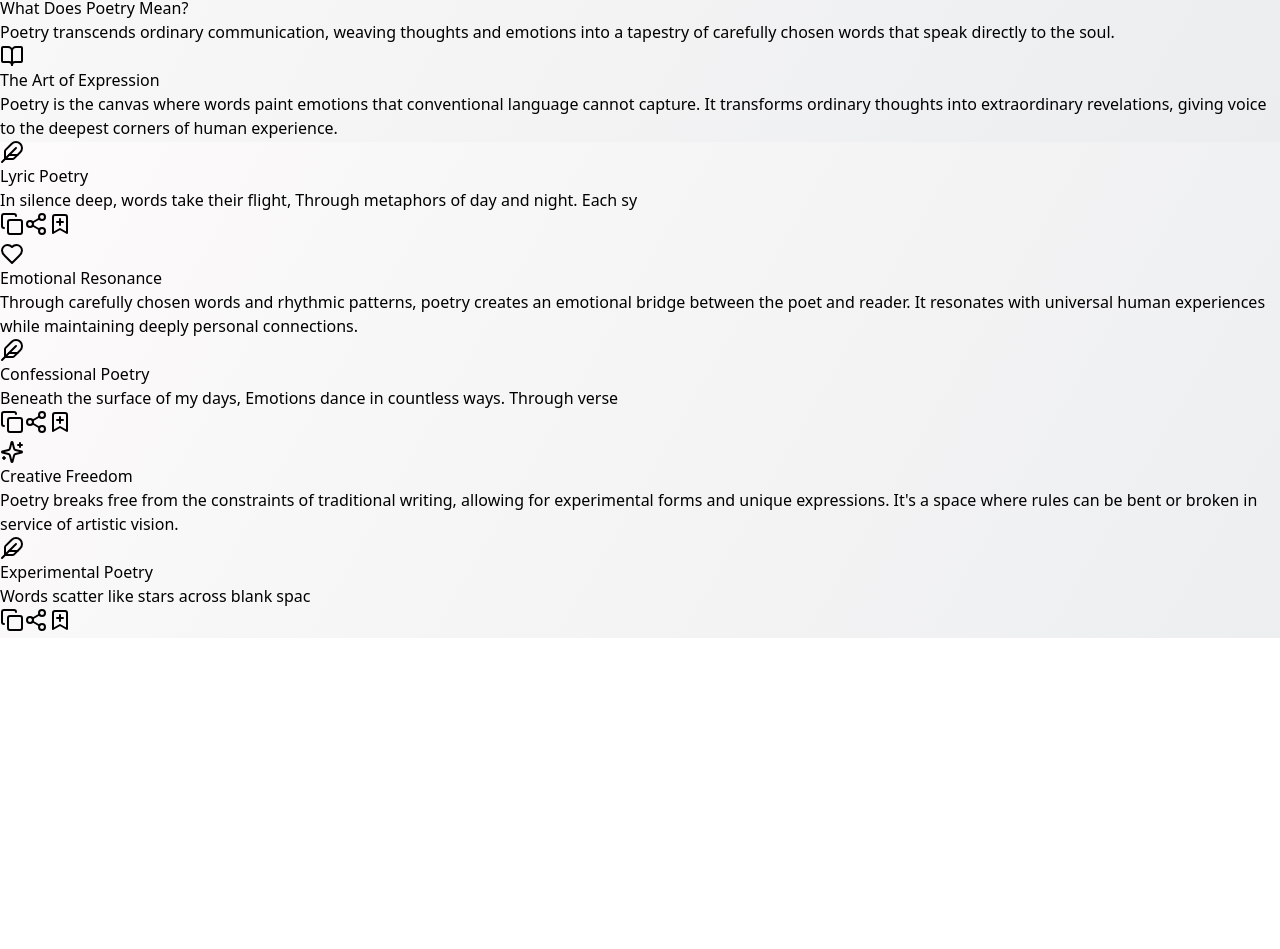
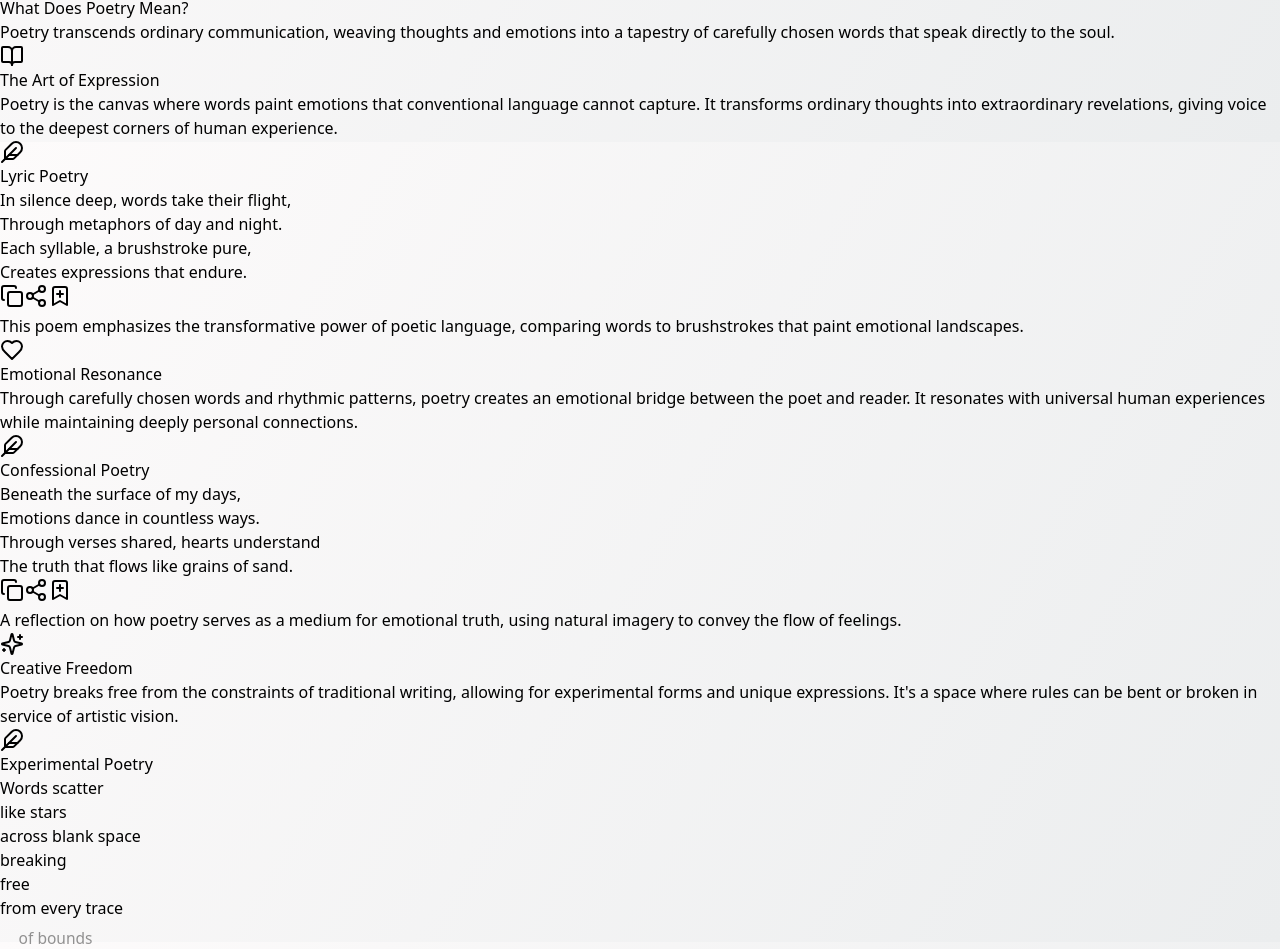
Before and after one commit to ftbhabuk/Garden_of_words, a Next.js app: page /what-is-poetry in a window 1280 px wide. Shown: the part 1458-2407 px from the top of the page. Before the commit the page ends 2096 px from the top, so only its background shows below. Built offline with nearby package versions, Linux system fonts and the light colour scheme.

Commit message:
removed middleware

```diff
--- a/app/components/PoetryAspects.tsx
+++ b/app/components/PoetryAspects.tsx
@@ -1,34 +1,34 @@
-"use client"
+"use client";
 import React, { useState, useEffect } from "react";
-import { motion, AnimatePresence } from "framer-motion";
+import { motion, AnimatePresence, Variants } from "framer-motion";
 import { BookOpen, Heart, Sparkles, HelpCircle, Feather, Copy, Check, Share2, BookmarkPlus } from "lucide-react";
 
-// Theme configurations
+// Theme configurations with enhanced styling
 const aspectThemes = {
   "The Art of Expression": {
     icon: BookOpen,
-    bgGradient: "bg-gradient-to-br from-blue-50/50 to-purple-50/50",
-    iconBg: "bg-blue-50",
-    iconColor: "text-blue-600",
-    poemBackground: "bg-gradient-to-br from-blue-200/30 via-blue-100/30 to-purple-200/30", // Adjusted opacity
+    bgGradient: "bg-gradient-to-br from-blue-100/60 to-purple-100/60",
+    iconBg: "bg-blue-50/80 backdrop-blur-sm",
+    iconColor: "text-blue-700",
+    poemBackground: "bg-gradient-to-br from-blue-100/20 via-blue-50/20 to-purple-100/20 backdrop-blur-md border border-white/30",
   },
   "Emotional Resonance": {
     icon: Heart,
-    bgGradient: "bg-gradient-to-br from-rose-50/50 to-pink-50/50",
-    iconBg: "bg-rose-50",
-    iconColor: "text-rose-600",
-    poemBackground: "bg-gradient-to-br from-rose-200/30 via-pink-100/30 to-orange-200/30"
+    bgGradient: "bg-gradient-to-br from-rose-100/60 to-pink-100/60",
+    iconBg: "bg-rose-50/80 backdrop-blur-sm",
+    iconColor: "text-rose-700",
+    poemBackground: "bg-gradient-to-br from-rose-100/20 via-pink-50/20 to-orange-100/20 backdrop-blur-md border border-white/30",
   },
   "Creative Freedom": {
     icon: Sparkles,
-    bgGradient: "bg-gradient-to-br from-emerald-50/50 to-teal-50/50",
-    iconBg: "bg-emerald-50",
-    iconColor: "text-emerald-600",
-   poemBackground: "bg-gradient-to-br from-green-200/30 via-emerald-100/30 to-teal-200/30"
-  }
+    bgGradient: "bg-gradient-to-br from-emerald-100/60 to-teal-100/60",
+    iconBg: "bg-emerald-50/80 backdrop-blur-sm",
+    iconColor: "text-emerald-700",
+    poemBackground: "bg-gradient-to-br from-green-100/20 via-emerald-50/20 to-teal-100/20 backdrop-blur-md border border-white/30",
+  },
 };
 
-// Poetry content
+// Poetry content (unchanged)
 const poems = {
   "The Art of Expression": {
     style: "Lyric Poetry",
@@ -56,51 +56,60 @@ The truth that flows like grains of sand.`,
     from     every     trace
          of     bounds`,
     interpretation: "The spatial arrangement mirrors the theme of breaking free from conventional forms, with words scattered like stars to embody creative liberation."
-  }
+  },
 };
 
-// TypewriterText Component
-const TypewriterText = ({ text, onComplete }: { text: string; onComplete?: () => void }) => {
-  const [displayedText, setDisplayedText] = useState("");
+// Line-by-line animation variants
+const poemVariants: Variants = {
+  hidden: { opacity: 0, y: 10, scale: 0.95 },
+  visible: { opacity: 1, y: 0, scale: 1, transition: { duration: 0.5 } },
+};
+
+// TypewriterText Component (replaced with LineFadeInText)
+const LineFadeInText = ({ text, onComplete }: { text: string; onComplete?: () => void }) => {
   const [isComplete, setIsComplete] = useState(false);
+  const lines = text.split("\n");
 
   useEffect(() => {
-    let currentIndex = 0;
-    const interval = setInterval(() => {
-      if (currentIndex <= text.length) {
-        setDisplayedText(text.slice(0, currentIndex));
-        currentIndex++;
-      } else {
+    const timer = setTimeout(() => {
       setIsComplete(true);
-        clearInterval(interval);
       onComplete?.();
-      }
-    }, 50);
+    }, lines.length * 600); // 600ms per line for animation
 
-    return () => clearInterval(interval);
-  }, [text, onComplete]);
+    return () => clearTimeout(timer);
+  }, [text, onComplete, lines.length]);
 
   return (
     <motion.div
-      initial={{ opacity: 0 }}
-      animate={{ opacity: 1 }}
-      transition={{ duration: 0.5 }}
-      className="font-serif"
+      initial="hidden"
+      animate="visible"
+      variants={{
+        visible: {
+          transition: {
+            staggerChildren: 0.6, // Stagger each line
+          },
+        },
+      }}
+      className="font-serif text-gray-800 leading-relaxed"
     >
-      <div className="whitespace-pre-line">{displayedText}</div>
+      {lines.map((line, index) => (
+        <motion.div key={index} variants={poemVariants} className="whitespace-pre-line">
+          {line}
+        </motion.div>
+      ))}
       {isComplete && (
         <motion.div
           initial={{ opacity: 0 }}
           animate={{ opacity: 1 }}
           transition={{ duration: 0.5 }}
-          className="h-0.5 w-16 bg-gray-300 mt-4 mx-auto"
+          className="h-0.5 w-16 bg-gray-300/70 mt-4 mx-auto"
         />
       )}
     </motion.div>
   );
 };
 
-// PoemActions Component
+// PoemActions Component (unchanged)
 const PoemActions = ({ onCopy, onShare }: { onCopy: () => void; onShare: () => void }) => {
   const [isCopied, setIsCopied] = useState(false);
   const [isBookmarked, setIsBookmarked] = useState(false);
@@ -161,15 +170,23 @@ interface PoetryAspectProps {
   const Icon = theme?.icon || HelpCircle;
   const [showPoem, setShowPoem] = useState(false);
   const [showInterpretation, setShowInterpretation] = useState(false);
+  const [showActions, setShowActions] = useState(false);
   const poem = poems[title as keyof typeof poems];
 
   useEffect(() => {
-      const timer = setTimeout(() => {
+    const poemTimer = setTimeout(() => {
       setShowPoem(true);
     }, 1500 + index * 300);
 
-      return () => clearTimeout(timer);
+    return () => clearTimeout(poemTimer);
   }, [index]);
+
+  const handlePoemComplete = () => {
+    setTimeout(() => {
+      setShowInterpretation(true);
+      setShowActions(true); // Show actions only after interpretation
+    }, 500);
+  };
 
   const handleCopy = () => {
     if (poem) {
@@ -183,7 +200,7 @@ interface PoetryAspectProps {
       whileInView={{ opacity: 1, y: 0 }}
       viewport={{ once: true, margin: "-50px" }}
       transition={{ duration: 0.8 }}
-        className={`${theme.bgGradient} backdrop-blur-md p-4 sm:p-8 rounded-xl shadow-lg hover:shadow-xl transition-all duration-500 border border-white/20 w-full max-w-full mx-auto`}
+      className={`${theme.bgGradient} backdrop-blur-md p-4 sm:p-8 rounded-xl shadow-lg hover:shadow-xl transition-all duration-500 border border-white/20 w-full max-w-full mx-auto font-serif`}
     >
       <div className="flex flex-col sm:flex-row items-start gap-4 sm:gap-6">
         <motion.div
@@ -199,6 +216,8 @@ interface PoetryAspectProps {
           <motion.div
             initial={{ opacity: 0, x: -20 }}
             animate={{ opacity: 1, x: 0 }}
+            // ignore
+            // animate={{ opacity: 1, x: 0 }}
             transition={{ duration: 0.5, delay: index * 0.2 }}
             className="text-center sm:text-left"
           >
@@ -211,21 +230,25 @@ interface PoetryAspectProps {
               initial={{ opacity: 0, scale: 0.95 }}
               animate={{ opacity: 1, scale: 1 }}
               transition={{ duration: 0.5 }}
-                className={`${theme.poemBackground} p-4 sm:p-8 rounded-xl text-center relative group shadow-lg backdrop-blur-sm w-full`}
+              className={`${theme.poemBackground} p-4 sm:p-8 rounded-xl text-center relative group shadow-lg w-full min-h-[400px] sm:min-h-[450px]`}
             >
               <motion.div className={`text-sm sm:text-base ${theme.iconColor} mb-4 sm:mb-6 italic flex items-center justify-center gap-2 font-medium`}>
                 <Feather className="w-4 h-4 sm:w-5 sm:h-5" />
                 {poem.style}
               </motion.div>
 
-                <div className="text-base sm:text-lg text-gray-800 leading-relaxed max-w-prose mx-auto">
-                  <TypewriterText
+              <div className="text-base sm:text-lg max-w-prose mx-auto">
+                <LineFadeInText
                   text={poem.content}
-                    onComplete={() => setTimeout(() => setShowInterpretation(true), 500)}
+                  onComplete={handlePoemComplete}
                 />
               </div>
 
+              <AnimatePresence>
+                {showActions && (
                   <PoemActions onCopy={handleCopy} onShare={() => alert("Sharing functionality would go here!")} />
+                )}
+              </AnimatePresence>
 
               <AnimatePresence>
                 {showInterpretation && (
--- a/app/layout.tsx
+++ b/app/layout.tsx
@@ -3,7 +3,6 @@ import type { Metadata, Viewport } from "next";
 import { Analytics } from "@vercel/analytics/react";
 import { SpeedInsights } from "@vercel/speed-insights/next";
 import { Toaster } from "sonner";
-import { ClerkProvider } from '@clerk/nextjs';
 import { Navbar } from "./components/navbar"; // Importing Navbar
 
 
@@ -18,7 +17,7 @@ export default function RootLayout({
   children: React.ReactNode;
 }>) {
   return (
-    <ClerkProvider>
+
       <html lang="en">
         <body className={`pt-16 font-family-'Roboto', font-sans flex flex-col items-center px-3 min-h-dvh`}>
           <Navbar /> {/* Adding Navbar here */}
@@ -31,7 +30,7 @@ export default function RootLayout({
           <SpeedInsights />
         </body>
       </html>
-    </ClerkProvider>
+
   );
 }
 
```
Also changed, not shown: middleware.ts (deleted, +0 -12 lines). Lines whose indentation alone changed are shown as unchanged.
